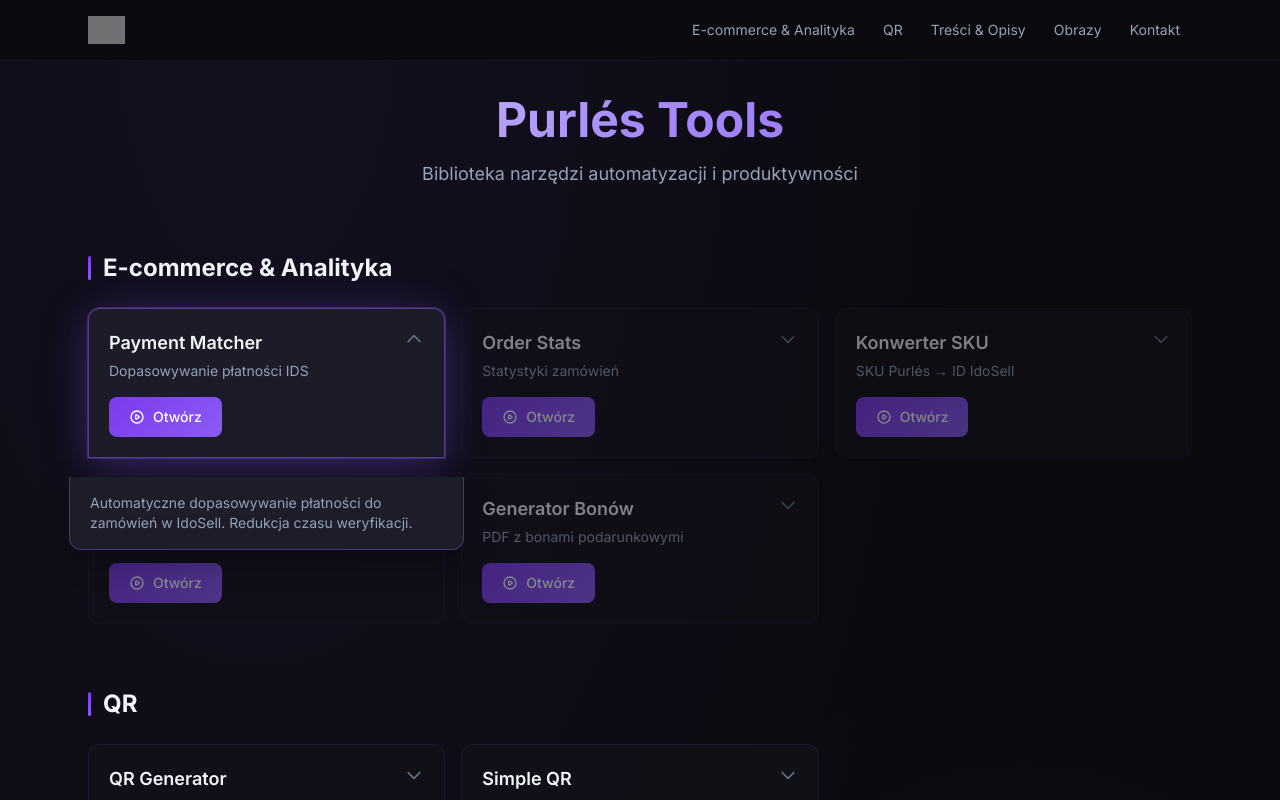
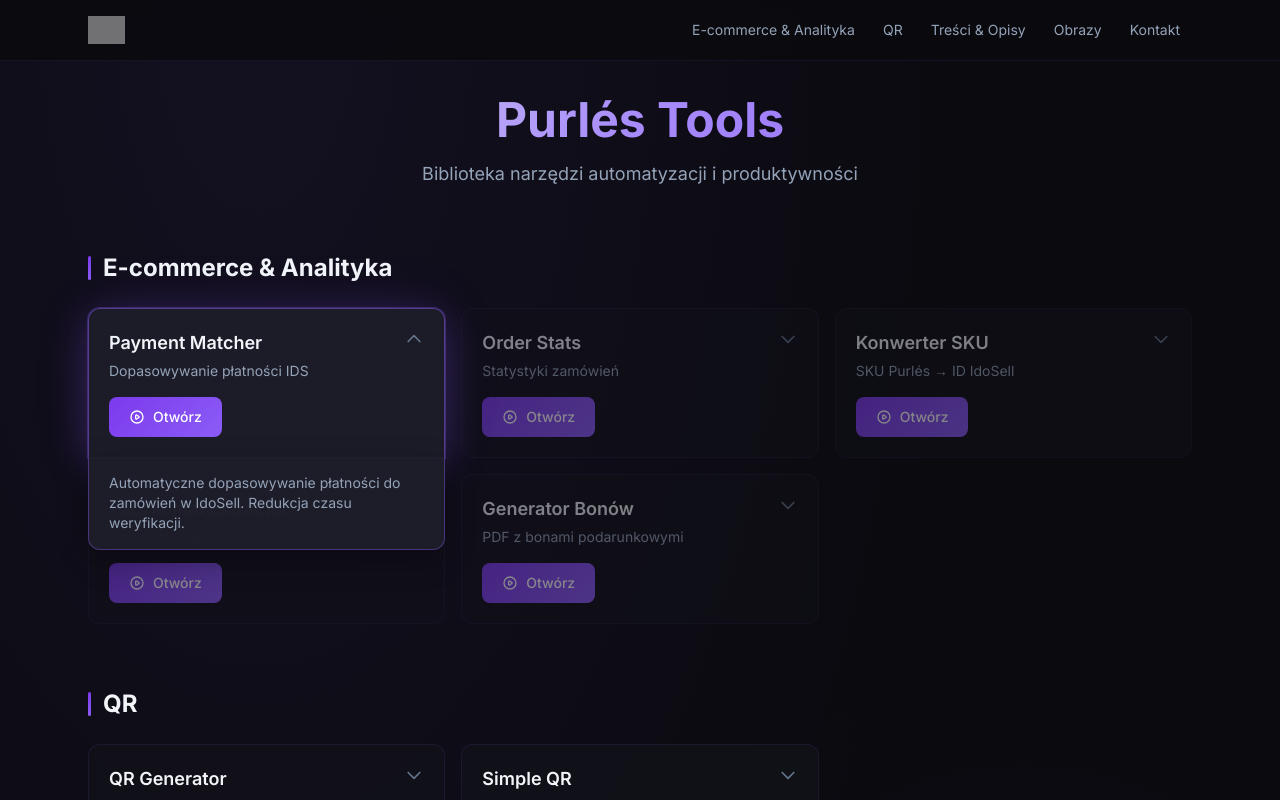
Before and after one commit to purles/purlesshowcase-lite, a Next.js app: page / in a window 1280 px wide. Both pictures are taken after a click on the element 266 px from the left and 383 px from the top of the page. Shown: the top 800 px of the page. Built offline with nearby package versions, Linux system fonts and the light colour scheme; grey boxes are pictures that could not be loaded.

Commit message:
Fix overlay alignment - use inner wrapper for padding

```diff
--- a/src/app/globals.css
+++ b/src/app/globals.css
@@ -142,9 +142,9 @@
 /* Expanded description - absolute overlay */
 .expanded-content {
   position: absolute;
-  left: -1.25rem;
-  right: -1.25rem;
-  top: calc(100% + 1.25rem);
+  left: -1px;
+  right: -1px;
+  top: 100%;
   background: rgba(30, 30, 42, 0.98);
   border: 1px solid rgba(139, 92, 246, 0.4);
   border-top: none;
@@ -163,6 +163,11 @@
   transform: translateY(0);
   pointer-events: auto;
   padding: 1rem 1.25rem;
+}
+
+/* Card inner wrapper */
+.card-inner {
+  padding: 1.25rem;
 }
 
 /* Chevron */
--- a/src/app/page.tsx
+++ b/src/app/page.tsx
@@ -140,9 +140,10 @@
 
   return (
     <div
-      className={`card p-5 cursor-pointer ${isExpanded ? 'expanded' : ''}`}
+      className={`card cursor-pointer ${isExpanded ? 'expanded' : ''}`}
       onClick={handleClick}
     >
+      <div className="card-inner">
         <div className="flex items-start justify-between gap-3">
           <div className="flex-1 min-w-0">
             <h3 className="text-lg font-semibold text-slate-100 mb-1">
@@ -163,12 +164,6 @@
           </svg>
         </div>
 
-      <div className={`expanded-content ${isExpanded ? 'open' : ''}`}>
-        <p className="text-slate-400 text-sm">
-          {project.longDescription}
-        </p>
-      </div>
-
         <div className="mt-4">
           <a
             href={project.demoUrl}
@@ -183,6 +178,13 @@
             </svg>
             Otwórz
           </a>
+        </div>
+      </div>
+
+      <div className={`expanded-content ${isExpanded ? 'open' : ''}`}>
+        <p className="text-slate-400 text-sm">
+          {project.longDescription}
+        </p>
       </div>
     </div>
   )
```
Also changed, not shown: Capture1.JPG (added). Lines whose indentation alone changed are shown as unchanged.
